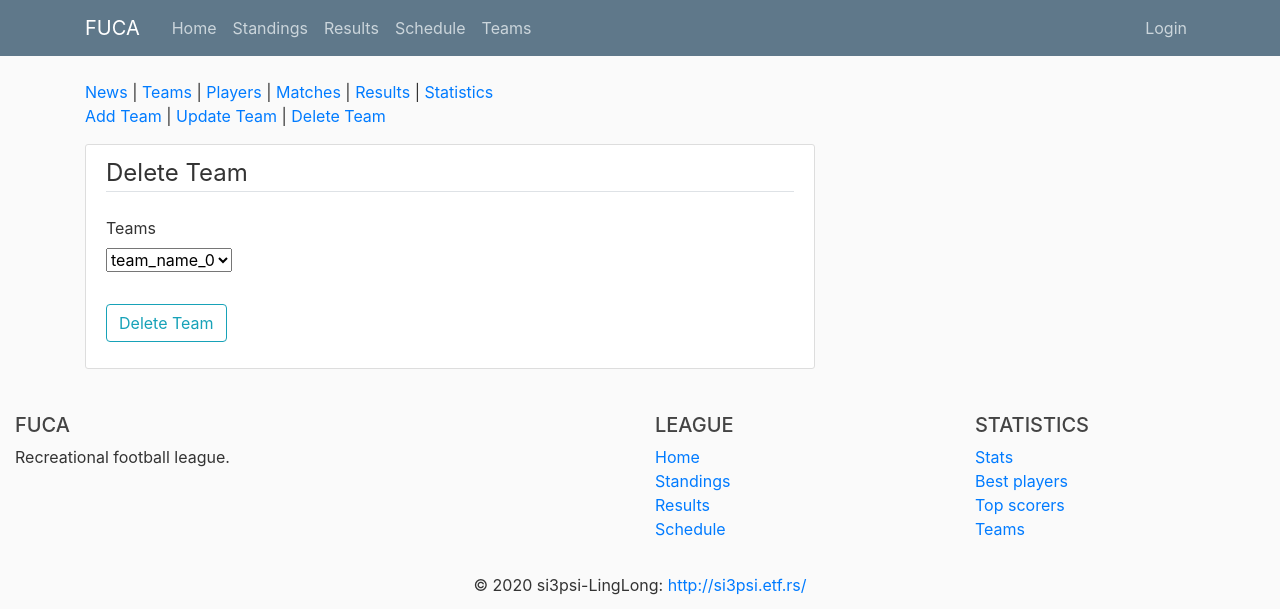
After one commit to urosisakovic/FUCA, a Flask app: page /admin/teams/delete in a window 1280 px wide. The commit adds this page. Shown: the top 609 px of the page. Run offline with Flask 2, Linux system fonts and the light colour scheme; data comes from the database, SQL or seed files in the repository; both versions use the stored data as it was after the commit; parts of the project's set-up code (start-up, migrations or seed data) failed here and were passed over; some libraries are stand-ins or nearby versions.

Commit message:
Added an option to add, update and delete teams. Should be polished :)

```diff
--- a/src/fuca/forms.py
+++ b/src/fuca/forms.py
@@ -16,7 +16,7 @@ class LoginForm(FlaskForm):
 class AdminAddNewsForm(FlaskForm):
     title = StringField('Title', validators=[DataRequired()])
     content = StringField('Content', validators=[DataRequired()])
-    submit = SubmitField('Submit News')
+    submit = SubmitField('Add News')
 
 
 class AdminUpdateNewsForm(FlaskForm):
@@ -31,10 +31,22 @@ class AdminDeleteNewsForm(FlaskForm):
     submit = SubmitField('Delete News')
 
 
-class AdminTeamForm(FlaskForm):
+class AdminAddTeamForm(FlaskForm):
     name = StringField('Name', validators=[DataRequired()])
     image = FileField("Team Image", validators=[FileAllowed(['jpg', 'jpeg', 'png'])])
-    submit = SubmitField('Submit Team')
+    submit = SubmitField('Add Team')
+
+
+class AdminUpdateTeamForm(FlaskForm):
+    teams_dd = SelectField('Teams', choices=[])
+    name = StringField('Name', validators=[DataRequired()])
+    image = FileField("Team Image", validators=[FileAllowed(['jpg', 'jpeg', 'png'])])
+    submit = SubmitField('Update Team')
+
+
+class AdminDeleteTeamForm(FlaskForm):
+    teams_dd = SelectField('Teams', choices=[])
+    submit = SubmitField('Delete Team')
 
 
 class AdminPlayerForm(FlaskForm):
--- a/src/fuca/routes/admin_routes.py
+++ b/src/fuca/routes/admin_routes.py
@@ -1,12 +1,13 @@
 import os
 from datetime import datetime
 
-from flask import flash, redirect, render_template, url_for, request
+from flask import flash, redirect, render_template, request, url_for
 
 from fuca import app, db
-from fuca.forms import (AdminMatchForm, AdminAddNewsForm, AdminPlayerForm,
-                        AdminResultForm, AdminStatsForm, AdminTeamForm,
-                        LoginForm, AdminDeleteNewsForm, AdminUpdateNewsForm)
+from fuca.forms import (AdminAddNewsForm, AdminDeleteNewsForm, AdminMatchForm,
+                        AdminPlayerForm, AdminResultForm, AdminStatsForm,
+                        AdminAddTeamForm, AdminDeleteTeamForm,
+                        AdminUpdateTeamForm, AdminUpdateNewsForm, LoginForm)
 from fuca.models import Match, News, Player, Statistics, Team
 
 
@@ -86,7 +87,12 @@ def save_image(form_image, image_name, team_player):
 #TODO: Check for unique team name.
 @app.route("/admin/teams", methods=['GET', 'POST'])
 def admin_teams():
-    form = AdminTeamForm()
+    return render_template('admin/admin-teams-layout.html', title='Admin Teams')
+
+
+@app.route("/admin/teams/add", methods=['GET', 'POST'])
+def admin_teams_add():
+    form = AdminAddTeamForm()
     if form.validate_on_submit():
         newTeam = Team(name=form.name.data)
         db.session.add(newTeam)
@@ -98,7 +104,37 @@ def admin_teams():
         newTeam.logo_image = image_file
         db.session.commit()
 
-    return render_template('admin/admin-teams.html', form=form, title='Admin Teams')
+    return render_template('admin/admin-teams-add.html', form=form, title='Admin Add Teams')
+
+
+@app.route("/admin/teams/update", methods=['GET', 'POST'])
+def admin_teams_update():
+    update_form = AdminUpdateTeamForm()
+
+    teams_db = Team.query.all()
+    teams = [team.jinja_dict() for team in teams_db]
+    team_choices = [(team['id'], team['name']) for team in teams]
+    update_form.teams_dd.choices = team_choices
+
+    return render_template('admin/admin-teams-update.html', form=update_form, title='Admin Update Teams')
+
+
+@app.route("/admin/teams/delete", methods=['GET', 'POST'])
+def admin_teams_delete():
+    delete_form = AdminDeleteTeamForm()
+
+    teams_db = Team.query.all()
+    teams = [team.jinja_dict() for team in teams_db]
+    team_choices = [(team['id'], team['name']) for team in teams]
+    delete_form.teams_dd.choices = team_choices
+
+    if request.method == 'POST':
+        Team.query.filter_by(id=delete_form.teams_dd.data).delete()
+        db.session.commit()
+
+        return redirect(url_for('admin_teams_delete'))
+
+    return render_template('admin/admin-teams-delete.html', form=delete_form, title='Admin Delete Teams')
 
 
 @app.route("/admin/players", methods=['GET', 'POST'])
--- a/src/fuca/templates/admin/admin-teams.html
+++ b/src/fuca/templates/admin/admin-teams-add.html
@@ -1,6 +1,6 @@
-{% extends 'admin/admin-layout.html' %}
+{% extends 'admin/admin-teams-layout.html' %}
 
-{% block admin_content %}
+{% block admin_teams_content %}
     <div class="content-section">
         <form method="POST" action="" enctype="multipart/form-data">
             {{ form.hidden_tag() }}
@@ -37,4 +37,4 @@
             </div>
         </form>
     </div>
-{% endblock admin_content %}
+{% endblock admin_teams_content %}
--- /dev/null
+++ b/src/fuca/templates/admin/admin-teams-delete.html
@@ -0,0 +1,23 @@
+{% extends 'admin/admin-teams-layout.html' %}
+
+{% block admin_teams_content %}
+    <div class="content-section">
+        <form method="POST" action="" enctype="multipart/form-data">
+            {{ form.hidden_tag() }}
+
+            <fieldset class="form-group">
+                <legend class="border-bottom mb-4">Delete Team</legend>
+                <div class="form-group">
+                    {{ form.teams_dd.label(class="form-control-label") }}
+                    <p>
+                        {{form.teams_dd()}}
+                    </p>
+                </div>
+
+            </fieldset>
+            <div class="form-group">
+                {{ form.submit(class="btn btn-outline-info") }}
+            </div>
+        </form>
+    </div>
+{% endblock admin_teams_content %}
--- /dev/null
+++ b/src/fuca/templates/admin/admin-teams-layout.html
@@ -0,0 +1,11 @@
+{% extends 'admin/admin-layout.html' %}
+
+{% block admin_content %}
+    <p>
+        <a href="{{ url_for('admin_teams_add') }}">Add Team</a> |
+        <a href="{{ url_for('admin_teams_update') }}">Update Team</a> |
+        <a href="{{ url_for('admin_teams_delete') }}">Delete Team</a>
+    </p>
+
+    {% block admin_teams_content %}{% endblock admin_teams_content%}
+{% endblock admin_content %}
```
Also changed, not shown: src/fuca/templates/admin/admin-teams-update.html (added, +47 -0 lines), src/fuca/site.db.
